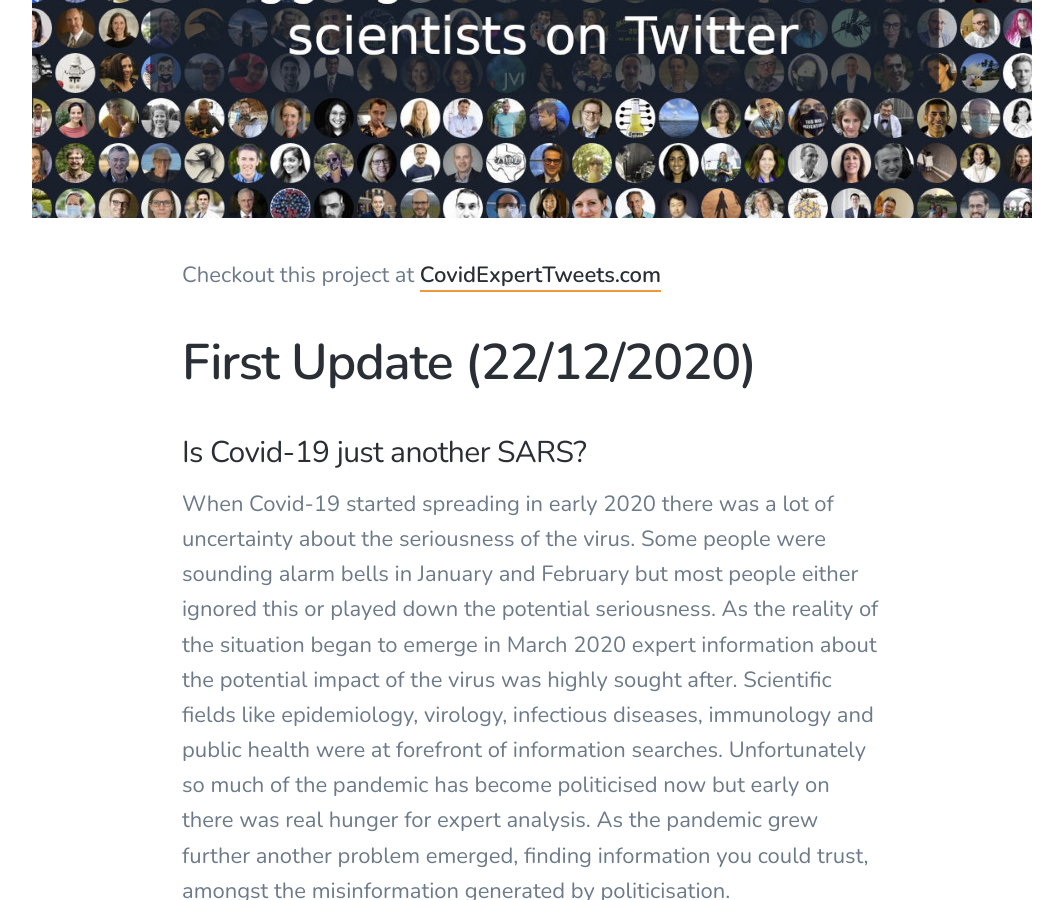
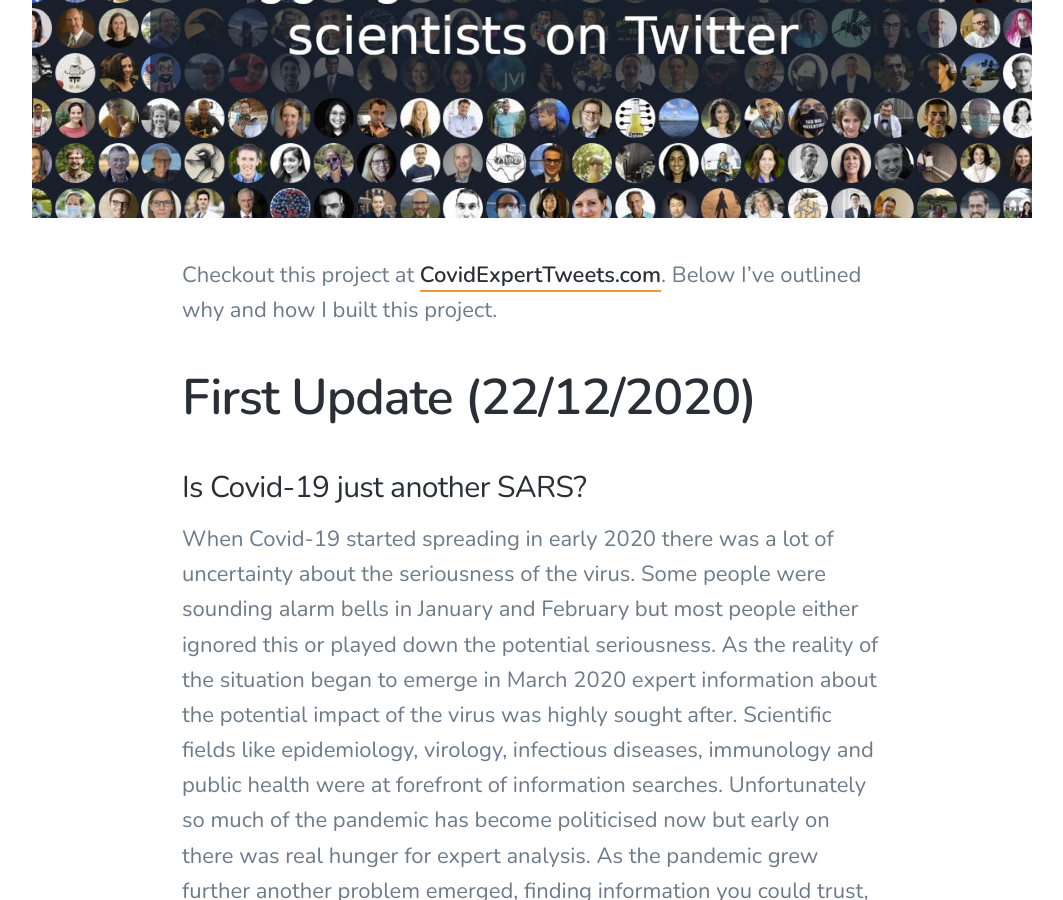
Before and after one commit to bhavikm/bhavikm.github.io, a Jekyll site: the page built from _projects/2020-12-20-covid-expert-tweets.md, in a window 1280 px wide and 900 px high, scrolled down 953 px. Shown: the whole window, without its empty margins (108-1171 px from the left). Built offline with Jekyll 4.4.1, drawn with Linux system fonts in a browser that asks for light colours; nearby versions of some CDN libraries.

Commit message:
add line to both project writeups

```diff
--- a/_projects/2020-12-20-covid-expert-tweets.md
+++ b/_projects/2020-12-20-covid-expert-tweets.md
@@ -9,7 +9,7 @@ excerpt: A website I built that aggregates and analyses Covid-19 tweets from ove
 ![](/images/covid-expert-tweets.jpg)
 
 
-Checkout this project at <a href="wwww.covidexperttweets.com">CovidExpertTweets.com</a>
+Checkout this project at <a href="wwww.covidexperttweets.com">CovidExpertTweets.com</a>. Below I've outlined why and how I built this project.
 
 
 ## First Update (22/12/2020)
```
Also changed, not shown: _projects/2020-12-22-photostream-live.md (+1 -1 lines), 1 other file.
